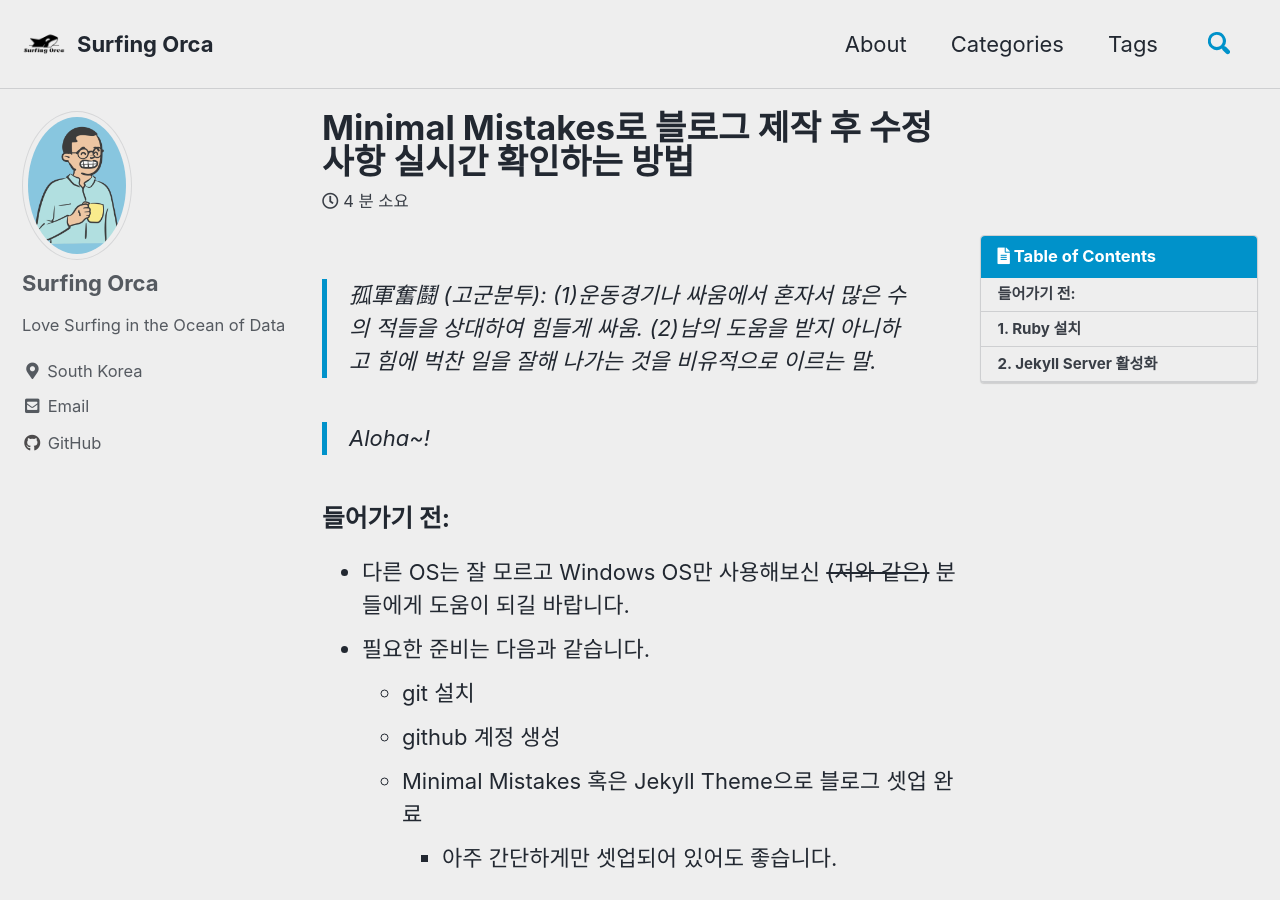
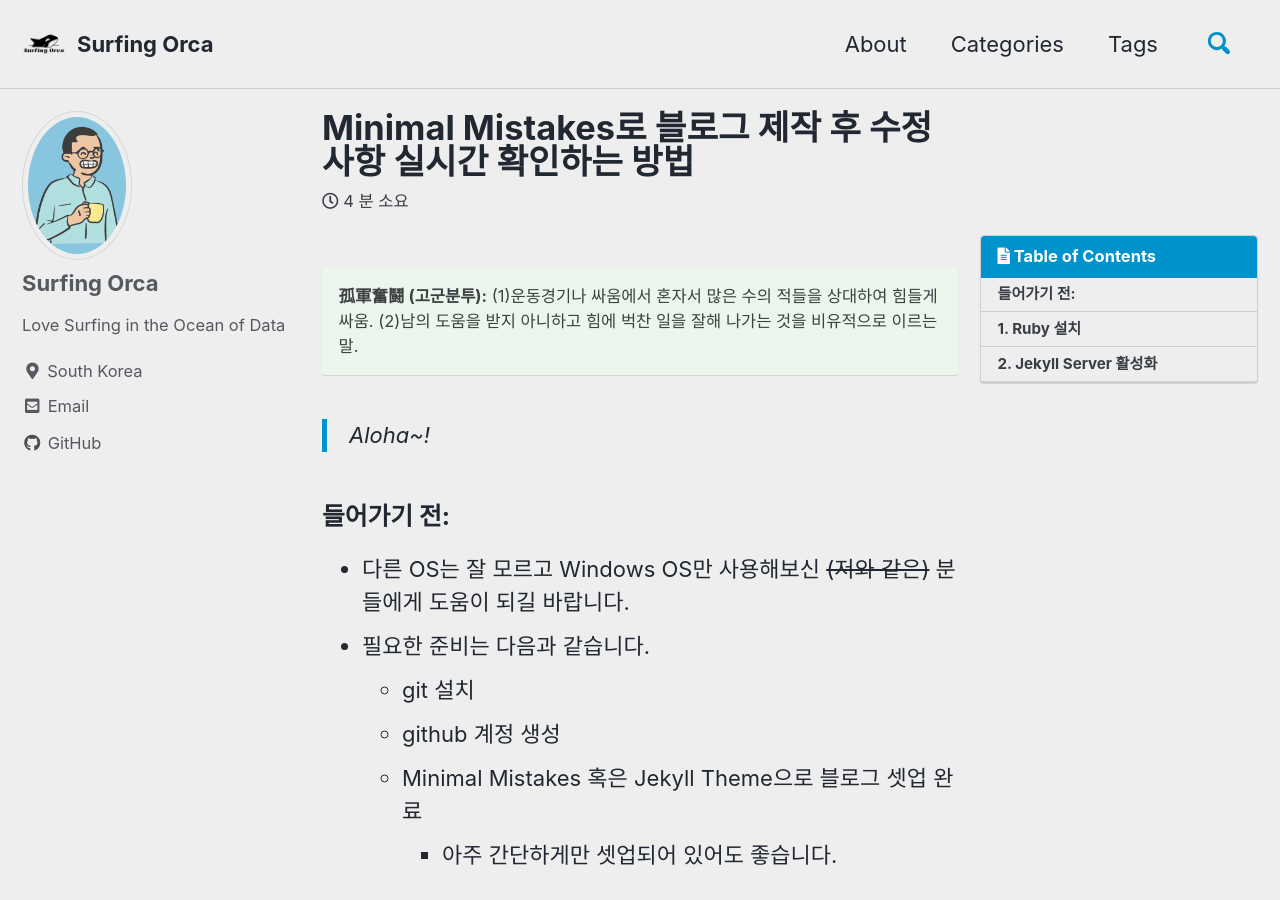
Before and after one commit to SurfingOrca/SurfingOrca.github.io, a Jekyll site: the page built from _posts/2020-08-29-blog_setup.md, in a window 1280 px wide and 900 px high. Built offline with Jekyll 4.4.1, drawn with Linux system fonts in a browser that asks for light colours; cached includes are drawn as plain includes; comment, search, counter and statistics services are not loaded.

Commit message:
pre_intro is modified.

```diff
--- a/_posts/2020-08-29-blog_setup.md
+++ b/_posts/2020-08-29-blog_setup.md
@@ -14,7 +14,8 @@ tags:
 last_modified_at: 2020-08-29
 ---
 
-> 孤軍奮鬪 (고군분투): (1)운동경기나 싸움에서 혼자서 많은 수의 적들을 상대하여 힘들게 싸움. (2)남의 도움을 받지 아니하고 힘에 벅찬 일을 잘해 나가는 것을 비유적으로 이르는 말.
+**孤軍奮鬪 (고군분투):** (1)운동경기나 싸움에서 혼자서 많은 수의 적들을 상대하여 힘들게 싸움. (2)남의 도움을 받지 아니하고 힘에 벅찬 일을 잘해 나가는 것을 비유적으로 이르는 말.
+{: .notice--success}
 
 > Aloha~!
 
@@ -92,7 +93,7 @@ Linux OS에서 Ruby를 설치할 수 있는데 그래서 Ubuntu 설치가 필요
 3. 설치가 완료되면 Ubuntu를 실행합시다.
     - 끝난줄 알았지만 조금 더 기다려봅시다.
 
-    ![Image_3]({{ site.url }}{{ site.baseurl }}/assets/images/2020-08-29-blog_setup/blog_setup_03.png)
+      ![Image_3]({{ site.url }}{{ site.baseurl }}/assets/images/2020-08-29-blog_setup/blog_setup_03.png)
 
 4. 설치가 완료되면 UNIX username을 입력하라고 나옵니다. 전 surfingorca로 정했어요.
 
```
